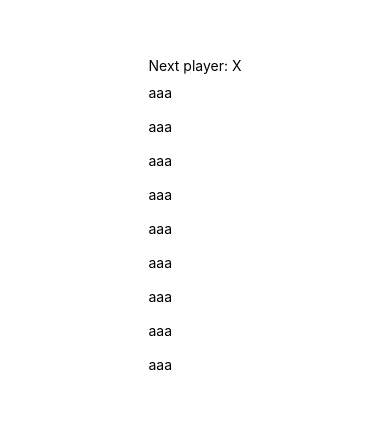
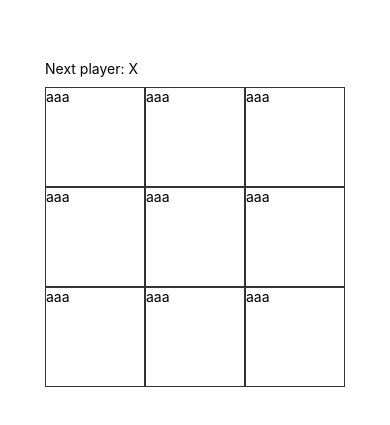
Before and after one commit to yamotech/TicTacToeApp, a React Native app: screen / in a window 390 px wide. Shown: the part 199-624 px from the top of the page. Built offline with nearby package versions, Linux system fonts and the light colour scheme.

Commit message:
:building_construction: Update StyleSheet

```diff
--- a/components/Board.js
+++ b/components/Board.js
@@ -39,5 +39,6 @@ const styles = StyleSheet.create({
     marginBottom: 10,
   },
   boardRow: {
+    flexDirection: 'row'
   },
 });
--- a/components/Square.js
+++ b/components/Square.js
@@ -13,7 +13,9 @@ export default class Square extends Component {
 
 const styles = StyleSheet.create({
   square: {
-    width: 34,
-    height: 34,
+    width: 100,
+    height: 100,
+    borderColor: '#333',
+    borderWidth: 1,
   }
 })
```
